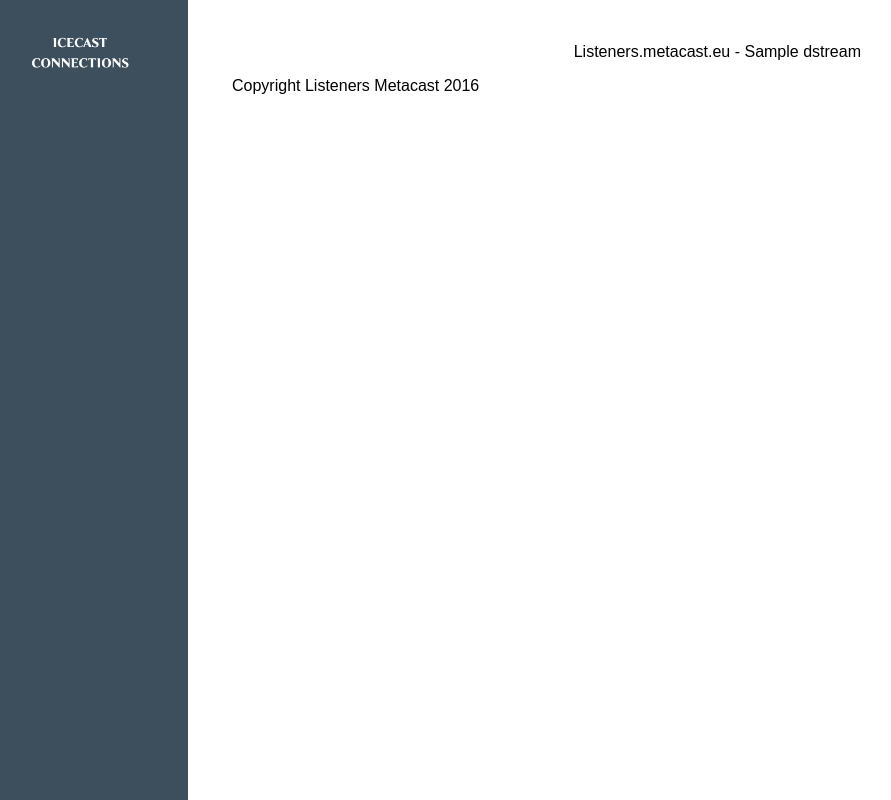
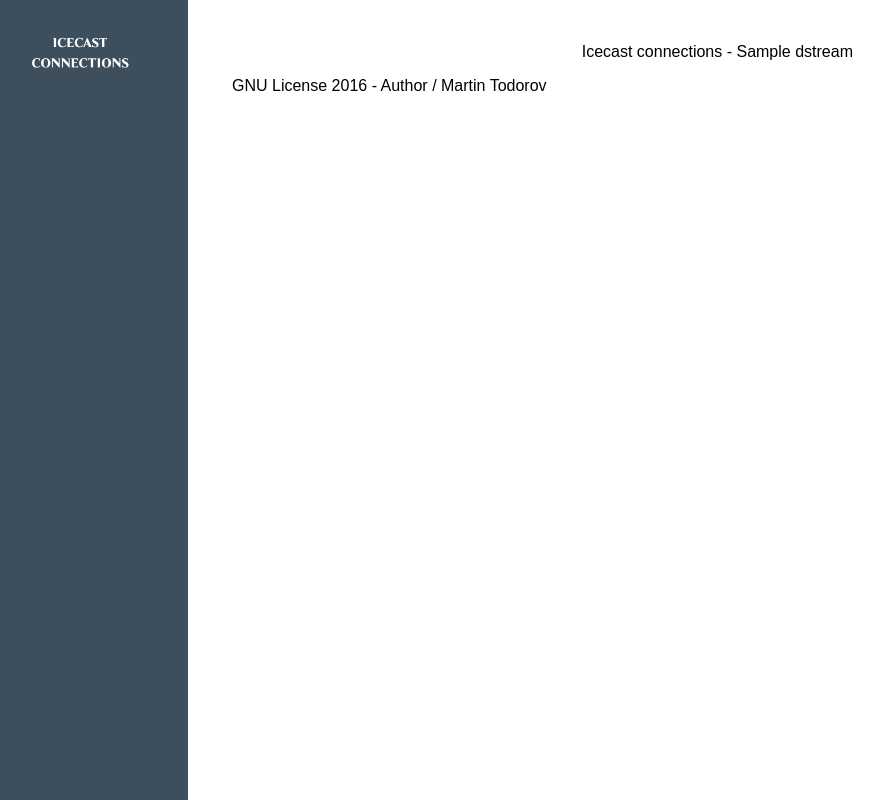
Before and after one commit to martinytodorov/icecast-connections, a Node project: template views/layout.jade in a window 1280 px wide. Shown: the whole page, without its empty margins (25-916 px from the left). Run offline with Node 20 templates, Linux system fonts and the light colour scheme; the template is opened without the code that fills it: most values are stand-ins (such as "Sample title", 1, 10 or a date in 2020); some libraries are stand-ins or nearby versions.

Commit message:
Fixed some titles

```diff
--- a/views/index.jade
+++ b/views/index.jade
@@ -1,7 +1,7 @@
 extend layout
 block sidebar
   .widget
-    h1 Listeners.metacast.eu
+    h1 Icecast connections
     include ./menu.jade
 block content
     script.
--- a/views/layout.jade
+++ b/views/layout.jade
@@ -1,7 +1,7 @@
 doctype
 html
   head
-    title #{title} - Listeners.metacast.eu
+    title #{title} - Icecast connections
     link(rel='stylesheet', href='/addons/pure-release-0.6.0/pure-min.css')
     link(rel='stylesheet', href='/addons/pure-release-0.6.0/grids-responsive-min.css')
     link(rel='stylesheet', href='/css/style.css')
@@ -18,11 +18,11 @@ html
             header
 
                 if dstream
-                    h1 Listeners.metacast.eu - #{dstream.name}
+                    h1 Icecast connections - #{dstream.name}
                 else
-                    h1 Listeners.metacast.eu
+                    h1 Icecast connections
             div
               .main-content
                 block content
             footer
-              p Copyright Listeners Metacast 2016
+              p GNU License 2016 - Author / Martin Todorov
--- a/views/stream.jade
+++ b/views/stream.jade
@@ -1,7 +1,7 @@
 extend layout
 block sidebar
   .widget
-    h1 Listeners.metacast.eu - #{dstream.name}
+    h1 Icecast connections - #{dstream.name}
     include ./menu.jade
 
 block content
```
